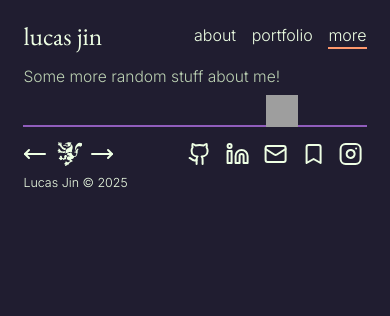
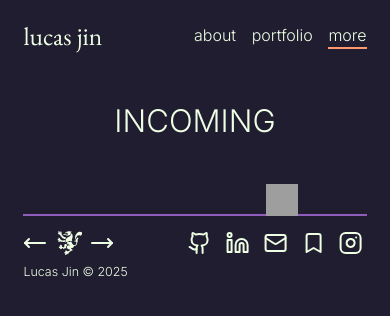
Before and after one commit to LucasHJin/LucasHJin.github.io, a Next.js app: page /more in a window 390 px wide. Shown: the top 316 px of the page. Built offline with nearby package versions, Linux system fonts and the light colour scheme; grey boxes are pictures that could not be loaded.

Commit message:
New page

```diff
--- a/src/app/more/page.js
+++ b/src/app/more/page.js
@@ -1,8 +1,9 @@
+import "../styling/more.css";
 
 export default async function Blog() {
   return (
-    <div className="more">
-      <h1>Some more random stuff about me!</h1>
+    <div className="more-page">
+      <h1>INCOMING</h1>
     </div>
   );
 }
--- a/src/app/styling/more.css
+++ b/src/app/styling/more.css
@@ -1,4 +1,17 @@
+.more-page {
+    display: flex;
+    flex-direction: column;
+    align-items: center;
+    justify-content: center;
+    padding: 2rem 1rem;
+    gap: 1.5rem;
+}
 
+.more-page h1 {
+    font-weight: 300;
+    font-size: 5em;
+    color: var(--foreground-special);
+}
 
 /* Laptop */
 @media (min-width: 1024px) and (max-width: 1439px) {
@@ -11,12 +24,16 @@
 }
 
 /* Mobile L */
-@media (min-width: 425px) and (max-width: 767px) {
-
+@media (min-width: 0px) and (max-width: 767px) {
+    .more-page h1 {
+        font-weight: 300;
+        font-size: 2em;
+        color: var(--foreground-special);
+    }
 }
 
 /* Mobile M */
-@media (min-width: 375px) and (max-width: 424px) {
+@media (min-width: 0px) and (max-width: 424px) {
 
 }
 
```
